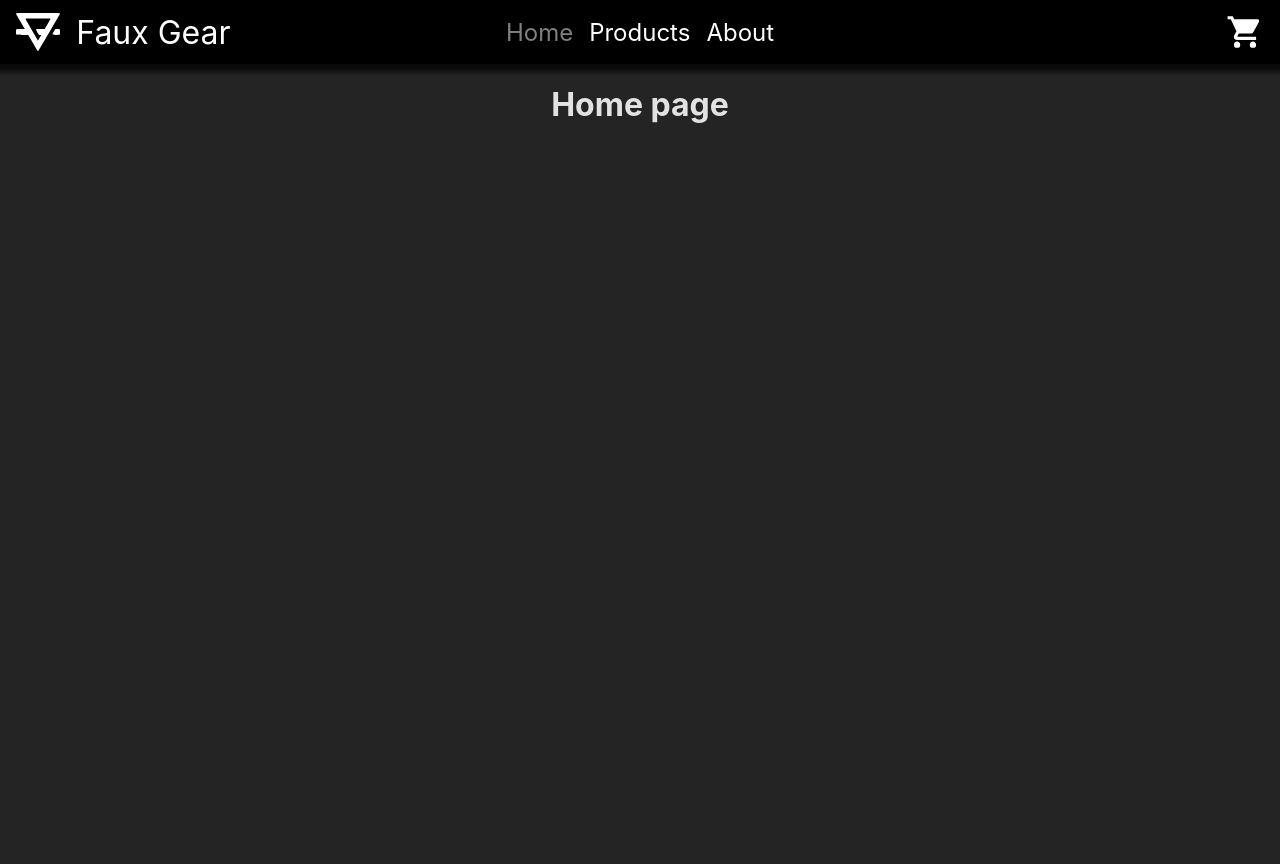
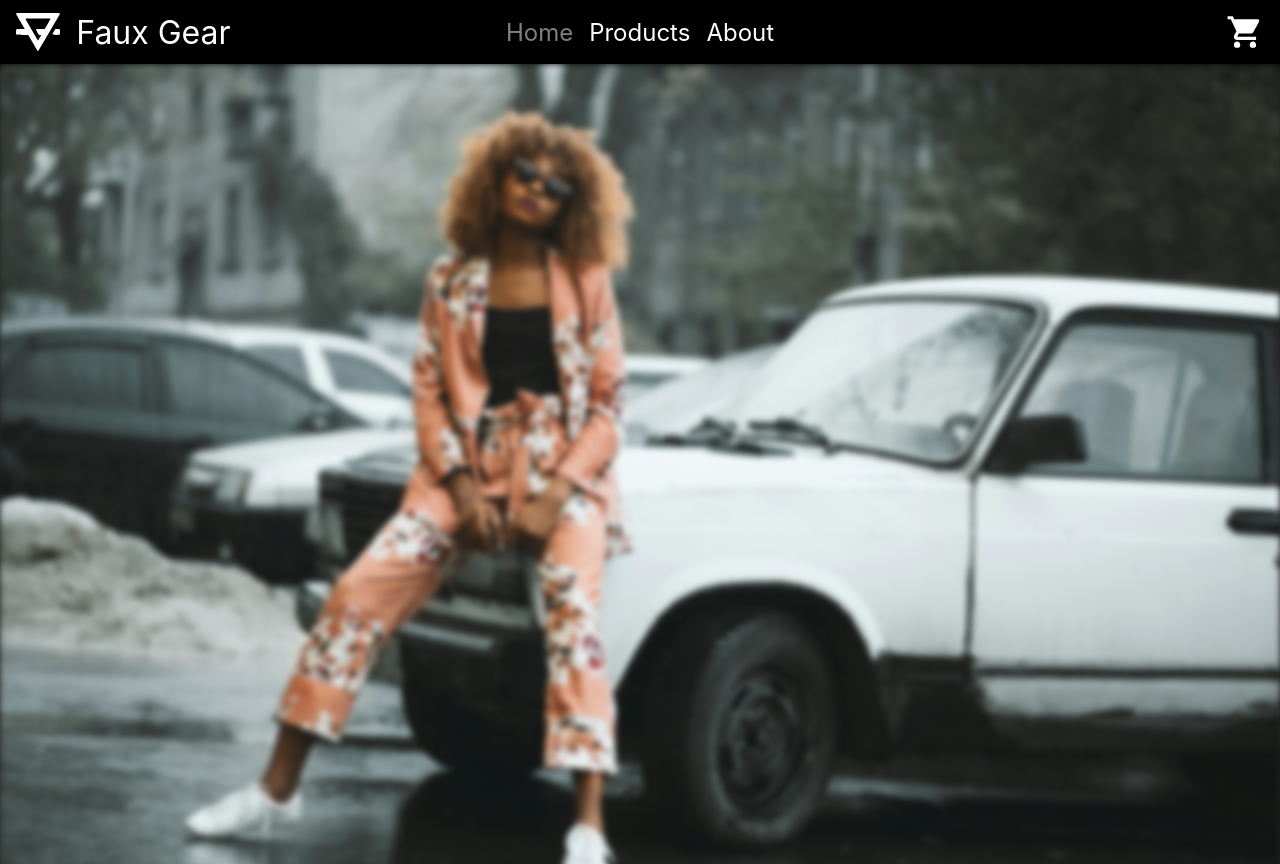
Before and after one commit to Exudias/odin-shoppingcart, a React (Vite) app: page / in a window 1280 px wide. Before the commit the page ends 800 px from the top, so only its background shows below. Built offline with nearby package versions, Linux system fonts and the light colour scheme.

Commit message:
Create and add splash to home page

```diff
--- /dev/null
+++ b/src/components/SplashImage.jsx
@@ -0,0 +1,16 @@
+import styles from "./SplashImage.module.css";
+import PropTypes from 'prop-types';
+
+function SplashImage({src, alt})
+{
+    return <div className={styles.splashContainer}>
+            <img src={src} className={styles.splashImage} alt={alt}/>
+        </div>
+}
+
+SplashImage.propTypes = {
+    src: PropTypes.string,
+    alt: PropTypes.string,
+}
+
+export default SplashImage;
--- /dev/null
+++ b/src/components/SplashImage.module.css
@@ -0,0 +1,12 @@
+.splashImage {
+    width: 100%;
+    height: auto;
+
+    filter: blur(3px);
+}
+
+.splashContainer {
+    width: 100%;
+    max-height: 800px;
+    overflow: hidden;
+}
--- a/src/index.css
+++ b/src/index.css
@@ -34,4 +34,5 @@ body {
   flex: 1;
   display: flex;
   justify-content: center;
+  overflow: hidden;
 }
--- a/src/pages/HomePage.jsx
+++ b/src/pages/HomePage.jsx
@@ -1,4 +1,5 @@
 import { Helmet } from "react-helmet";
+import SplashImage from "../components/SplashImage";
 
 function HomePage() {
     return <>
@@ -6,7 +7,7 @@ function HomePage() {
             <title>Faux Gear | Home</title>
         </Helmet>
         <div className="page-content">
-            <h1>Home page</h1>
+            <SplashImage src="./home_splash.jpg" alt=""/>
         </div>
     </>
 }
```
Also changed, not shown: public/home_splash.jpg (added).
